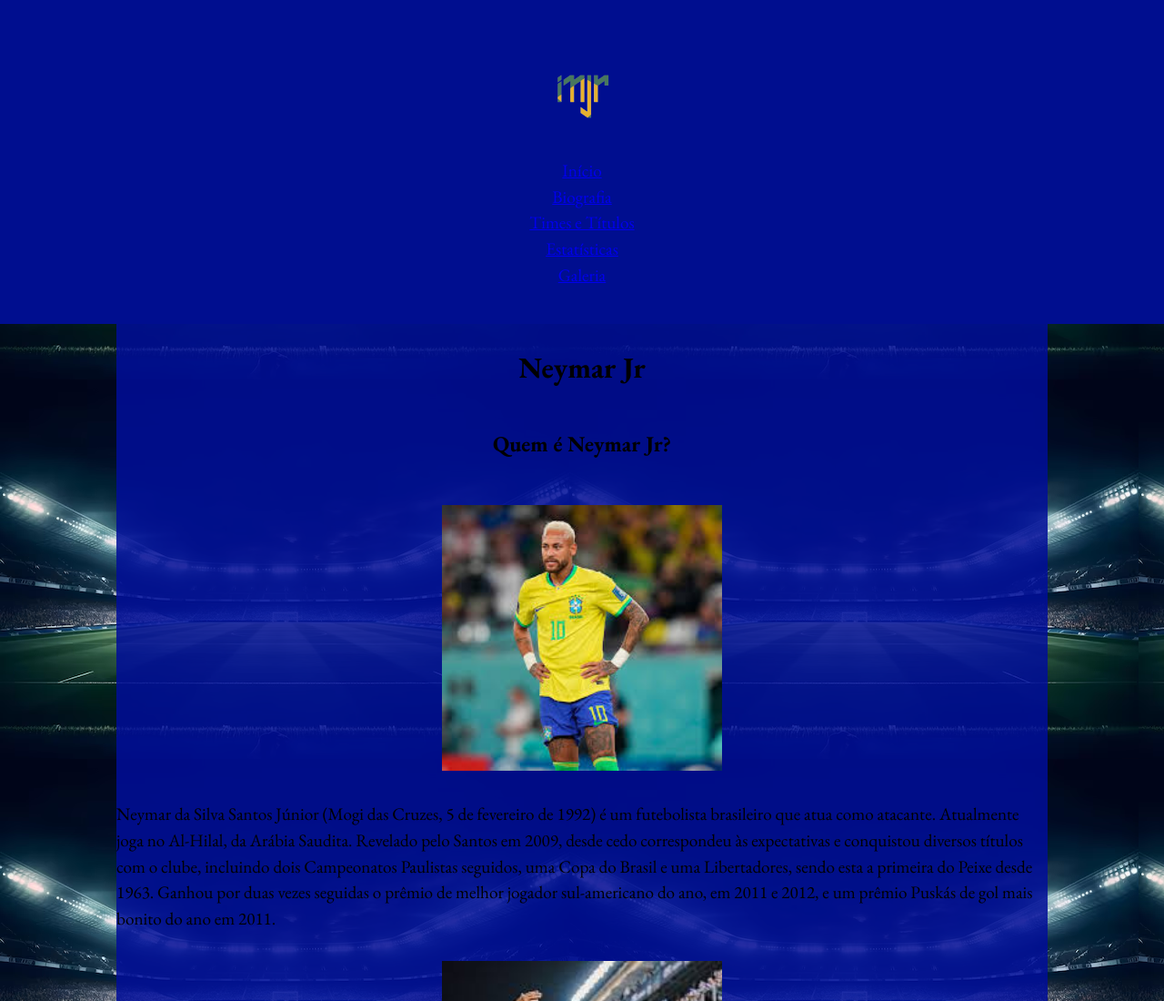
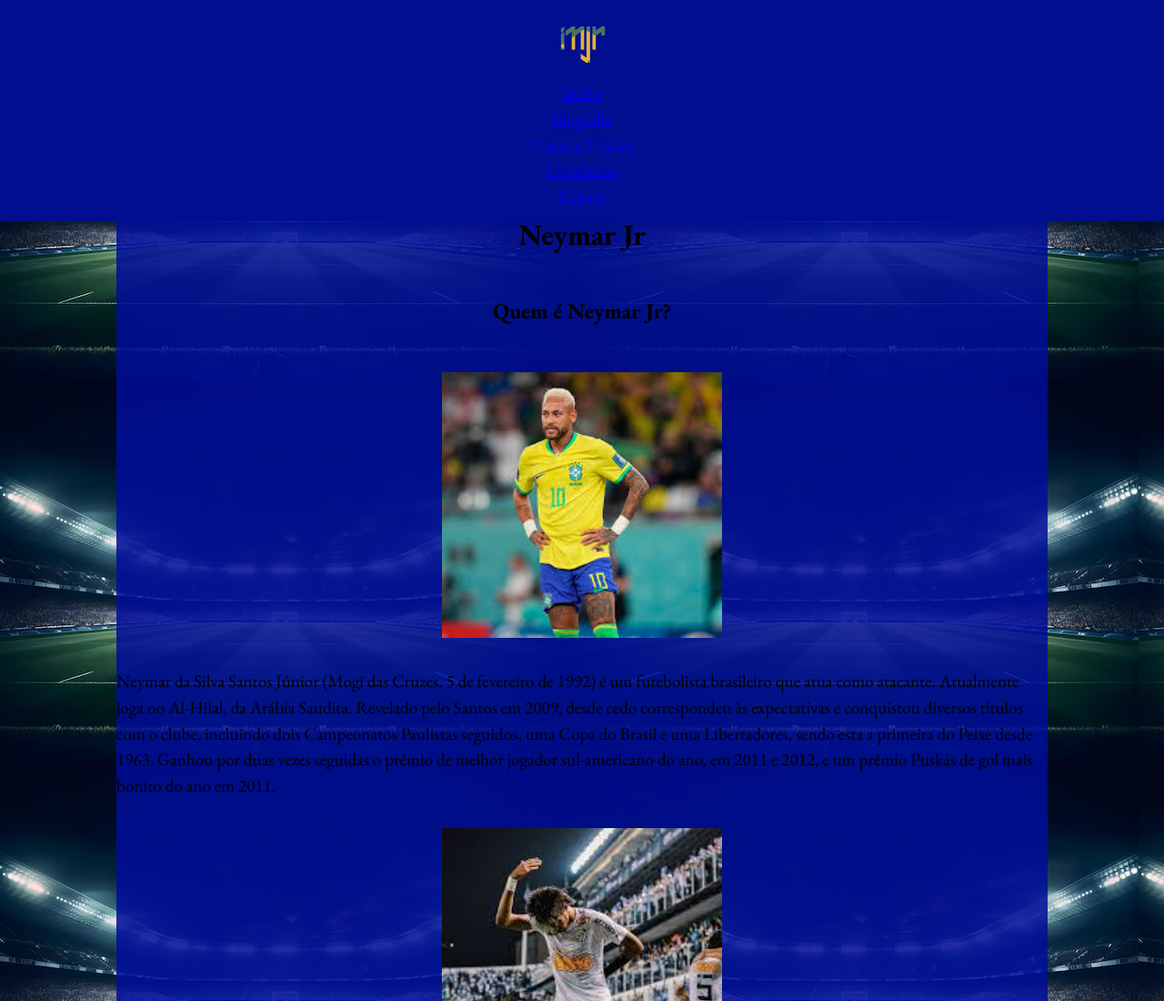
Before and after one commit to IzanRios/meuprimeirosite, a plain HTML site: page index.html in a window 1280 px wide. Shown: the top 1100 px of the page at 91% size. Drawn offline with nearby package versions, Linux system fonts and the light colour scheme.

Commit message:
meuprimeirosite

```diff
--- a/css/estilo.css
+++ b/css/estilo.css
@@ -3,15 +3,32 @@
     font-family: "EB Garamond", serif;
 }
 header {
-    background-color: rgb(0, 14, 143);
+    background-color: rgba(0, 14, 143);
     padding: 3%;
+    display: flex;
+    justify-content: space-between;
+    align-items: center;
 }
 div {
     background-color: rgba(0, 13, 153, 0.623);
 }
-nav {
-    background-color: rgb(0, 14, 143);
+nav a{
+    justify-content: center;
     text-align: center;
+    margin: auto;
+}
+nav ul li {
+    text-align: center;
+    justify-content: center;
+    margin: auto;
+}
+
+nav{
+    justify-content: center;
+    flex-wrap: wrap;
+    overflow-x: auto;
+    text-align: center;
+    margin: auto;
 }
 main {
     background-color: rgba(0, 13, 153, 0.623);
@@ -27,7 +44,7 @@
     padding: 3%;
 }
 .logon{
-    width: 5%;
+    width: 13%;
     margin-left: auto;
     margin-right: auto;
 }
@@ -38,6 +55,15 @@
 }
 .cabecalho{
     padding: 3%;
+    display: flex;
+    align-items: center;
+    justify-content: space-between;
+    padding: 10px 20px;
+    position: fixed;
+    top: 0;
+    width: 100%;
+    z-index: 1000;
+    box-sizing: border-box;
 }
 .rodape{
     padding: 3%;
--- a/index.html
+++ b/index.html
@@ -117,28 +117,33 @@
             height: auto;
             opacity: 0.3;
         }
+        .space{
+            margin-top: 210px;
+        }
 
     </style>
     <link rel="stylesheet" href="css/reset.css">
     <link rel="stylesheet" href="css/estilo.css">
     <link rel="preconnect" href="https://fonts.googleapis.com">
-<link rel="preconnect" href="https://fonts.gstatic.com" crossorigin>
-<link href="https://fonts.googleapis.com/css2?family=EB+Garamond:ital,wght@0,400..800;1,400..800&display=swap" rel="stylesheet">
-<link rel="shortcut icon" href="img/njrlogo.webp" type="image/x-icon">
+    <link rel="preconnect" href="https://fonts.gstatic.com" crossorigin>
+    <link href="https://fonts.googleapis.com/css2?family=EB+Garamond:ital,wght@0,400..800;1,400..800&display=swap" rel="stylesheet">
+    <link rel="shortcut icon" href="img/njrlogo.webp" type="image/x-icon">
 </head>
 <body>
     <header class="cabecalho">
         <nav>
             <img class="logon" src="img/njrlogo.webp" alt="logonjr">
-           <p><a href="#Início">Início</a></p>
-           <p><a href="#Biografia">Biografia</a></p>
-           <p><a href="#Times e Títulos">Times e Títulos</a></p>
-           <p><a href="#Estatísticas">Estatísticas</a></p>
-           <p><a href="#Galeria">Galeria</a></p>
+            <ul>
+                <li><a href="#Início">Início</a></li>
+                <li><a href="#Biografia">Biografia</a></li>
+                <li><a href="#Times e Títulos">Times e Títulos</a></li>
+                <li><a href="#Estatísticas">Estatísticas</a></li>
+                <li><a href="#Galeria">Galeria</a></li>
+           </ul>
         </nav>
     </header>
     <main>
-        <section>
+        <section class="space">
             <h1 id="Início" class="titulos">Neymar Jr</h1>
             <h2 class="titulos">Quem é Neymar Jr?</h2>
             <img class="neymar" src="img/Neymar.jpeg" alt="Neymar">
```
